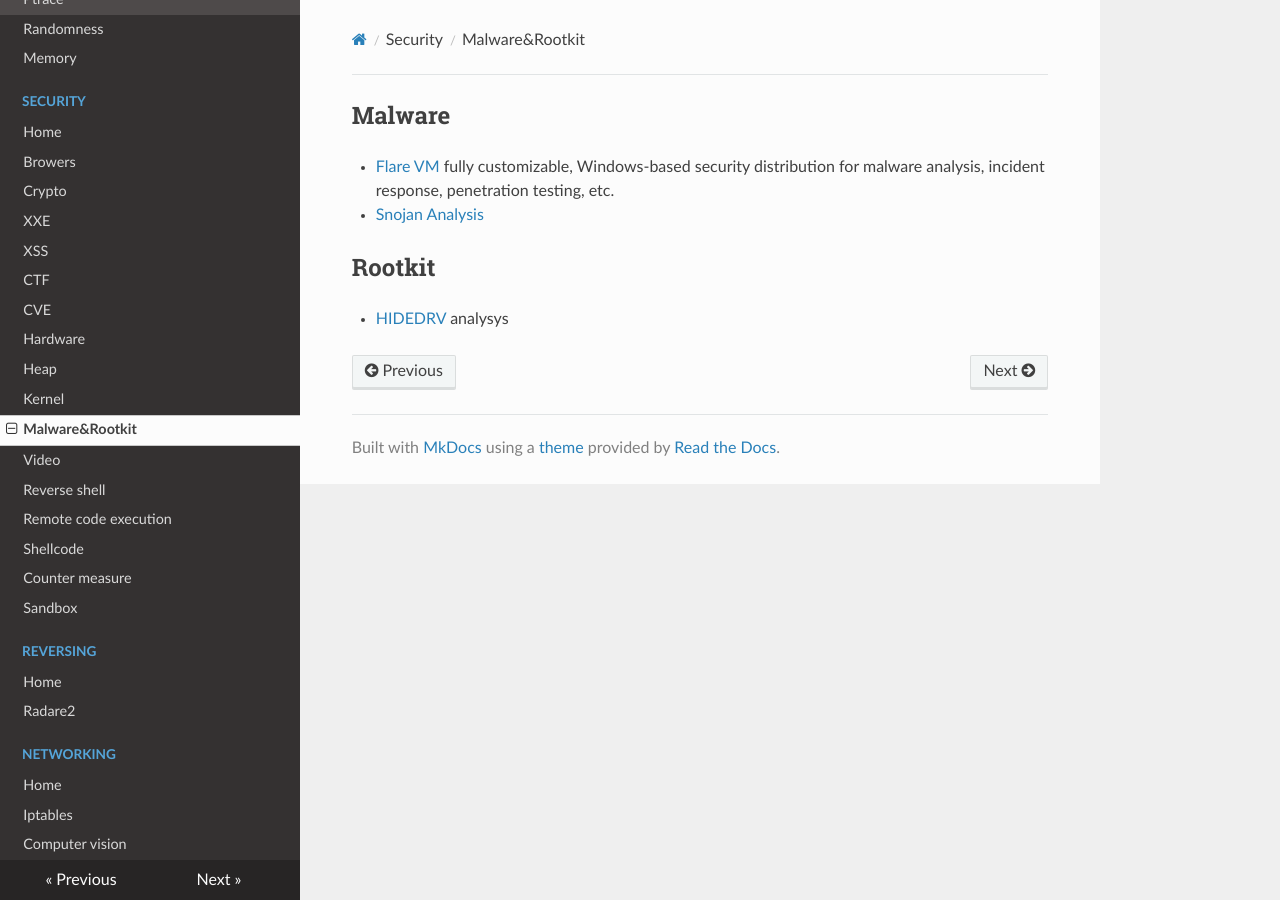
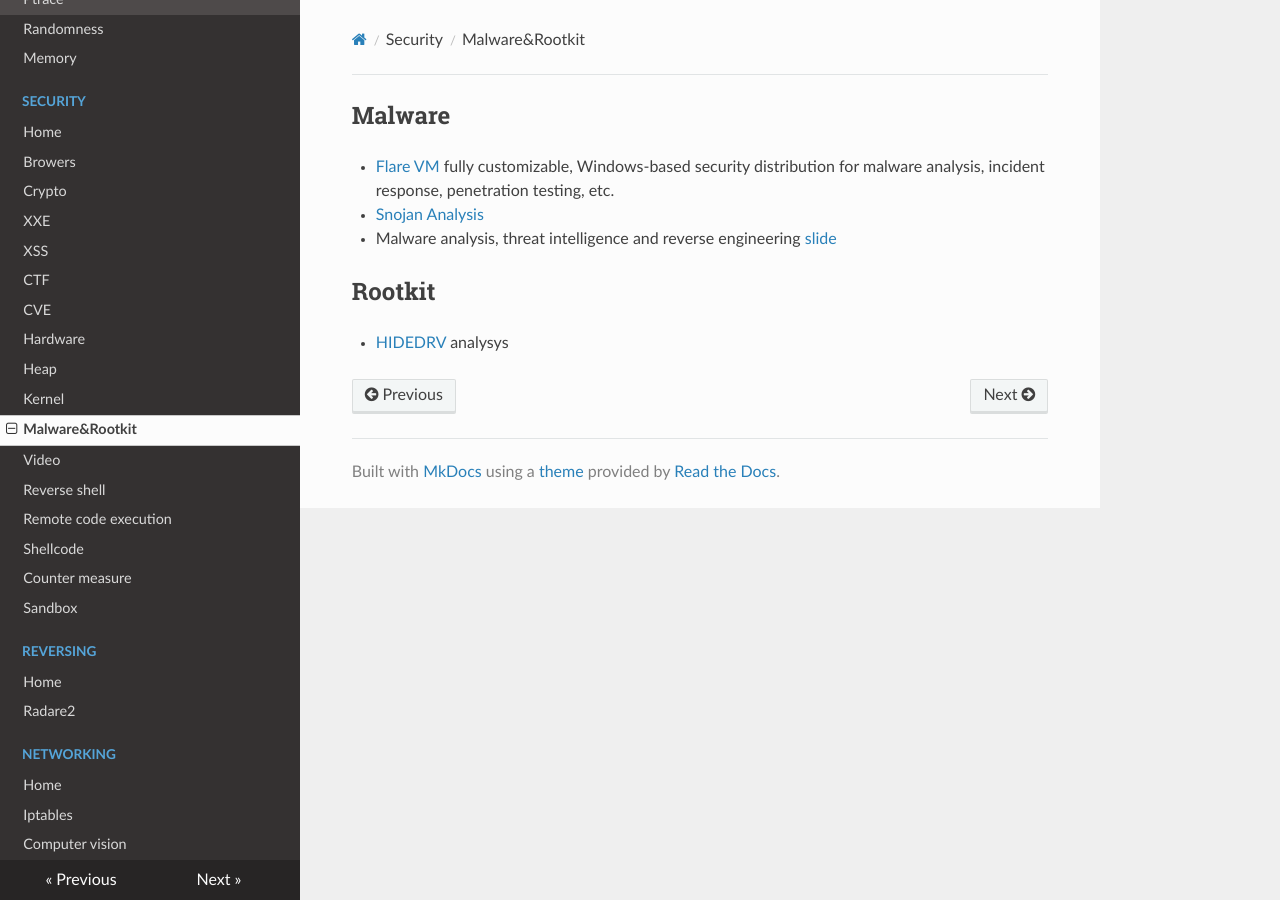
Before and after one commit to gipi/low-level, an MkDocs documentation site: the page built from docs/security/malware.md, in a window 1280 px wide. Built offline with MkDocs 1.6.1, drawn with Linux system fonts in a browser that asks for light colours; nearby versions of some CDN libraries; old or Windows-style settings are respelled for this version of MkDocs.

Commit message:
Update malware.md

```diff
--- a/docs/security/malware.md
+++ b/docs/security/malware.md
@@ -2,6 +2,7 @@
 
  - [Flare VM](https://github.com/fireeye/flare-vm) fully customizable, Windows-based security distribution for malware analysis, incident response, penetration testing, etc.
  - [Snojan Analysis](https://medium.com/@jacob16682/snojan-analysis-bb3982fb1bb9)
+ - Malware analysis, threat intelligence and reverse engineering [slide](https://www.slideshare.net/bartblaze/malware-analysis-threat-intelligence-and-reverse-engineering)
 
 ## Rootkit
  - [HIDEDRV](http://www.sekoia.fr/blog/wp-content/uploads/2016/10/Rootkit-analysis-Use-case-on-HIDEDRV-v1.6.pdf) analysys
```
